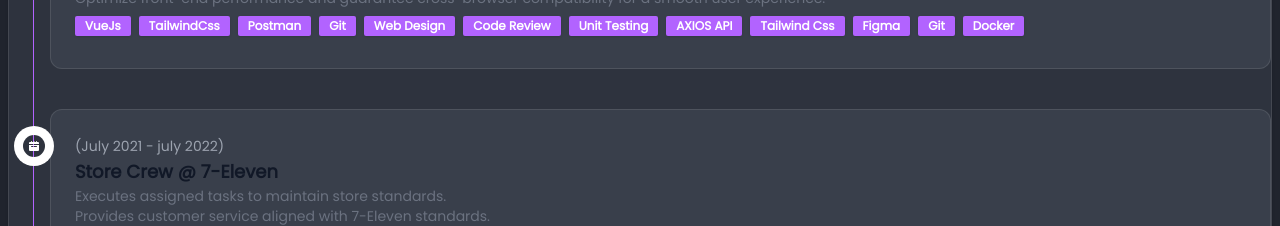
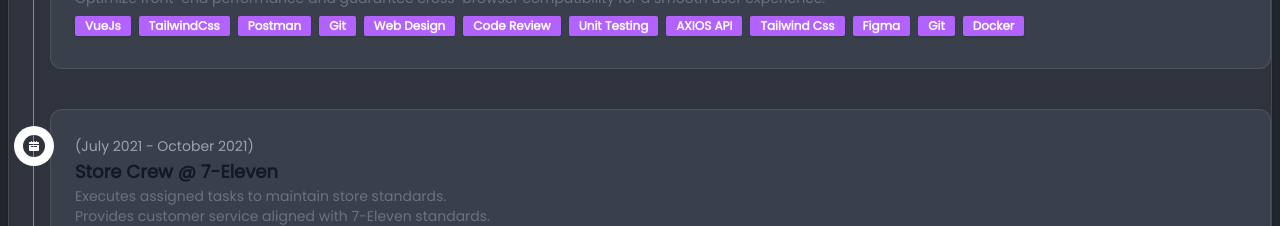
Before and after one commit to amirabdulaziz/amirportfolio, a React (Create React App) app: page /resume in a window 1280 px wide. Shown: the part 1320-1546 px from the top of the page. Built offline with nearby package versions, Linux system fonts and the light colour scheme.

Commit message:
fix date

```diff
--- a/src/components/Experience.jsx
+++ b/src/components/Experience.jsx
@@ -59,7 +59,7 @@ const Experience = () => {
       ],
     },
     {
-      date: "(July 2021 - july 2022)",
+      date: "(July 2021 - October 2021)",
       title: "Store Crew @ 7-Eleven",
       description: [
         "Executes assigned tasks to maintain store standards.",
--- a/src/pages/Resume.jsx
+++ b/src/pages/Resume.jsx
@@ -69,7 +69,7 @@ const Resume = () => {
       ],
     },
     {
-      date: "(July 2021 - july 2022)",
+      date: "(July 2021 - October 2021)",
       title: "Store Crew @ 7-Eleven",
       description: [
         "Executes assigned tasks to maintain store standards.",
```
